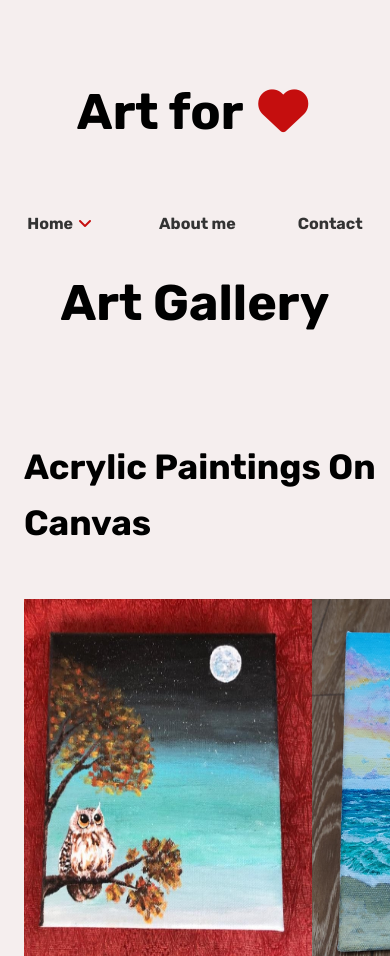
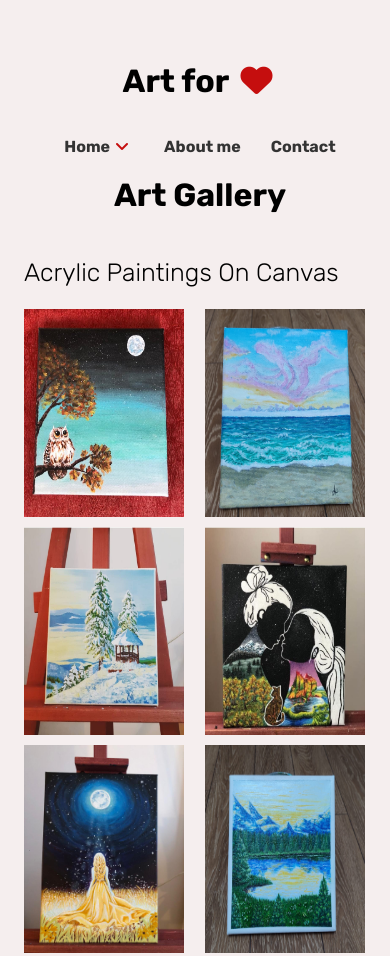
Before and after one commit to Adela-Ciucu/Art-Portfolio, a plain HTML site: page dist/index.html in a window 390 px wide. Shown: the top 956 px of the page. Drawn offline with Linux system fonts and the light colour scheme.

Commit message:
Add files via upload
Adding media queries for all pages.

```diff
--- a/dist/css/main.css
+++ b/dist/css/main.css
@@ -44,6 +44,55 @@ button[class^="btn-"]:hover {
   color: #333;
   background: #f15959; }
 
+@media (max-width: 1024px) {
+  #app-wrapper {
+    width: 1000px; }
+    #app-wrapper #gallery .container {
+      display: grid;
+      grid-template-columns: repeat(3, 1fr); }
+    #app-wrapper #gallery img {
+      width: 15rem;
+      height: 20rem; }
+  #about-info .container p {
+    margin: 0 10rem; } }
+
+@media (max-width: 850px) {
+  #app-wrapper {
+    width: 770px; }
+    #app-wrapper #home-form .container {
+      margin: 0 100px; }
+      #app-wrapper #home-form .container h3 {
+        margin-top: 0.7rem; } }
+
+@media (max-width: 500px) {
+  #app-wrapper {
+    width: 400px; }
+    #app-wrapper h1 {
+      font-size: 32px; }
+    #app-wrapper h2 {
+      font-size: 25px;
+      padding: 1rem 0; }
+    #app-wrapper #main-navbar-gallery ul li {
+      padding: 0; }
+    #app-wrapper #gallery .container {
+      display: grid;
+      grid-template-columns: repeat(2, 1fr);
+      grid-gap: 10px; }
+    #app-wrapper #gallery img {
+      width: 10rem;
+      height: 13rem; }
+    #app-wrapper #home-form .container {
+      margin: 0 10px; }
+  #about-info .container p {
+    margin: 0 1rem; }
+  #contact-form img {
+    width: 10rem; }
+  #contact-form .container {
+    width: 400px;
+    padding: 0 2rem; }
+    #contact-form .container form input {
+      width: 100%; } }
+
 * {
   margin: 0;
   padding: 0;
@@ -67,7 +116,11 @@ h1 {
   font-size: 50px; }
 
 h2 {
-  font-size: 35px; }
+  font-size: 35px;
+  font-weight: 300; }
+
+i {
+  display: inline-block; }
 
 #app-wrapper {
   max-width: 1200px;
@@ -76,7 +129,6 @@ h2 {
 #main-navbar {
   text-align: center; }
   #main-navbar i {
-    display: inline-block;
     color: #c50e0e; }
   #main-navbar ul {
     display: flex;
@@ -119,7 +171,7 @@ h2 {
 
 #gallery h1 {
   text-align: center;
-  margin-bottom: 3rem; }
+  margin-bottom: 1rem; }
 
 #gallery h2 {
   margin-left: 1.5rem; }
--- a/dist/index.html
+++ b/dist/index.html
@@ -15,10 +15,10 @@
 <body>
     <div id="app-wrapper">
         <nav id="main-navbar-gallery">
-            <h1 class="logo py-2">
+            <h1 class="logo py-1">
                 Art for <i class="fa-solid fa-heart"></i>
             </h1>
-            <ul>
+            <ul class="py-1">
                 <li><a href="./index.html" class="current">Home</a><i class="fa-solid fa-angle-down"></i>
                     <ul>
                         <li><a href="#gallery-canvas">Canvas</a></li>
```
Also changed, not shown: dist/about.html (+2 -1 lines).
